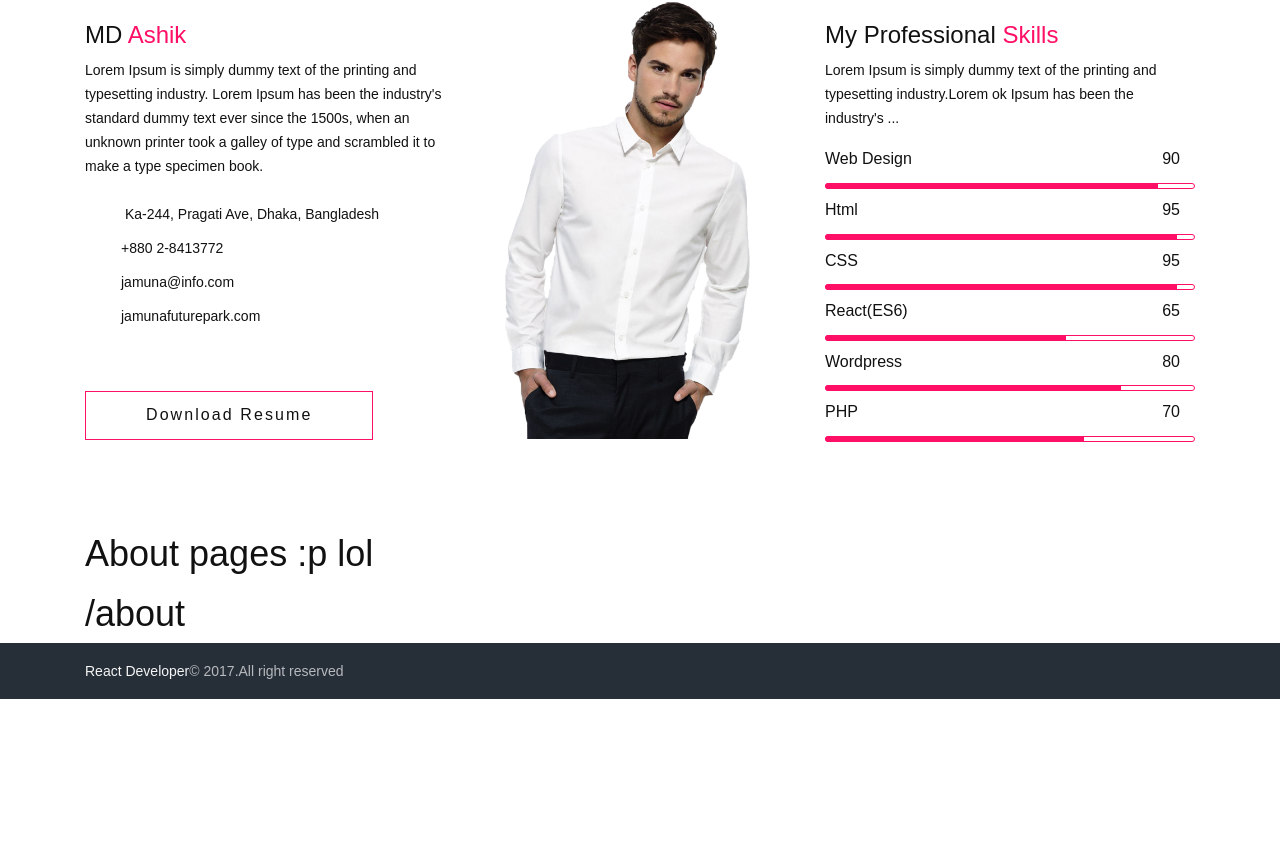
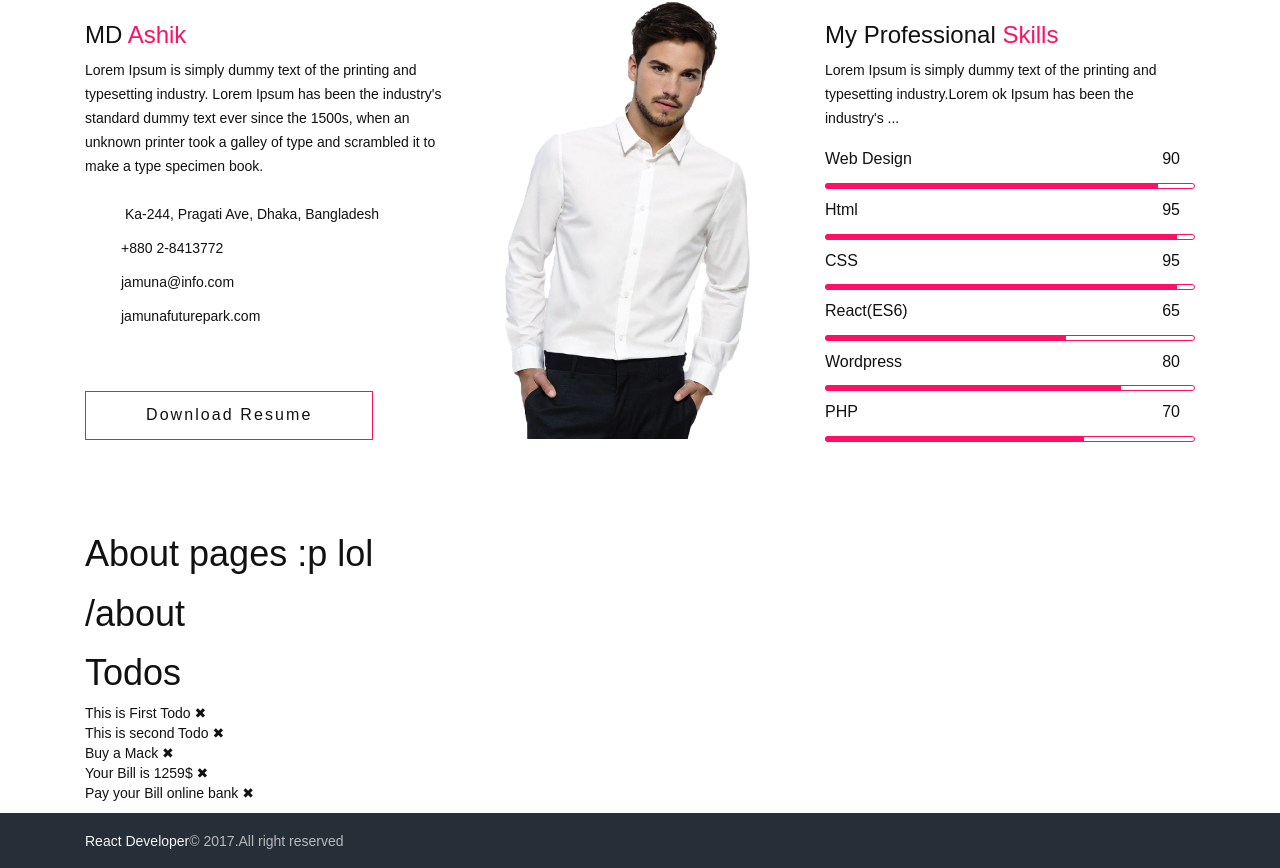
Before and after one commit to ashikjs/portfolio-website-by-react, a React (Create React App) app: page /about in a window 1280 px wide. Shown: the part 999-1867 px from the top of the page. Before the commit the page ends 1698 px from the top, so only its background shows below. Built offline with nearby package versions, Linux system fonts and the light colour scheme; a web font is replaced by a local one.

Commit message:
Solve Todo error flux learning stage

```diff
--- a/src/Pages/about.js
+++ b/src/Pages/about.js
@@ -1,6 +1,7 @@
 import React from 'react';
 import HeaderSection from "../components/home/header-section"
 import AboutSection from "../components/home/about-section"
+import Todos from "../components/about/todos"
 
 export default class About extends React.Component {
 
@@ -14,11 +15,12 @@ export default class About extends React.Component {
             <div>
                 <HeaderSection />
                 <AboutSection />
-
                 <div class="container">
                     <div class="col-md-12">
                         <h1>About pages :p lol</h1>
                         <h1>{this.props.location.pathname}</h1>
+
+                        <Todos />
                     </div></div>
             </div>
         );
--- a/src/Pages/home.js
+++ b/src/Pages/home.js
@@ -5,23 +5,17 @@ import ServiceSection from "../components/home/service-section"
 import PortfolioSection from "../components/home/portfolio-section"
 import ClientSection from "../components/home/client-section"
 import ContactSection from "../components/home/contact-section"
-
 export default class Home extends React.Component {
 
-    navigate(){
-         // console.log(this.props);
-        // this.props.history.replace('/', null);
-    }
-    render(){
-
+    render() {
         return (
             <div>
-                <HeaderSection />
-                <AboutSection />
-                <ServiceSection />
-                <PortfolioSection />
-                <ClientSection />
-                <ContactSection />
+                <HeaderSection/>
+                <AboutSection/>
+                <ServiceSection/>
+                <PortfolioSection/>
+                <ClientSection/>
+                <ContactSection/>
 
                 <div class="container">
                     <div class="col-md-12">
--- /dev/null
+++ b/src/components/about/todos.js
@@ -0,0 +1,52 @@
+import React from 'react';
+// import { Link } from 'react-router-dom'
+import Todo from "../todo"
+
+export default class Todos extends React.Component {
+
+    constructor() {
+        super();
+        this.state ={
+            todos: [
+                {
+                    id:1001,
+                    text: "This is First Todo",
+                    complete: false
+                },
+                {
+                    id:1002,
+                    text: "This is second Todo ",
+                    complete: false
+                },
+                {
+                    id:1003,
+                    text: "Buy a Mack ",
+                    complete: false
+                },
+                {
+                    id:1004,
+                    text: "Your Bill is 1259$",
+                    complete: false
+                },
+                {
+                    id:1005,
+                    text: "Pay your Bill online bank ",
+                    complete: false
+                }
+            ]
+        }
+    }
+
+    render() {
+        const {todos} = this.state;
+        const TodoComponents = todos.map((todo) =>{
+            return <Todo key={todo.id} {...todo} />;
+        });
+        return (
+            <div>
+                <h1>Todos</h1>
+                <ul>{TodoComponents}</ul>
+            </div>
+        );
+    }
+}
--- a/src/components/home/portfolio-section.js
+++ b/src/components/home/portfolio-section.js
@@ -5,7 +5,6 @@ export default class Portfolio extends React.Component {
     render() {
         return (
             <div>
-
                 <div class="portfolio_section">
                     <div class="container">
                         <div class="col-md-12">
@@ -102,7 +101,6 @@ export default class Portfolio extends React.Component {
                     </div>
                 </div>
             </div>
-
         );
     }
 }
--- /dev/null
+++ b/src/components/todo.js
@@ -0,0 +1,28 @@
+import React from "react";
+
+export default class Todo extends React.Component {
+    constructor(props) {
+        super();
+    }
+
+    render() {
+        const { complete, edit, text } = this.props;
+
+        const icon = complete ? "\u2714" : "\u2716";
+
+        if (edit) {
+            return (
+                <li>
+                    <input value={text} focus="focused"/>
+                </li>
+            );
+        }
+
+        return (
+            <li>
+                <span>{text} </span>
+                <span> {icon}</span>
+            </li>
+        );
+    }
+}
```
